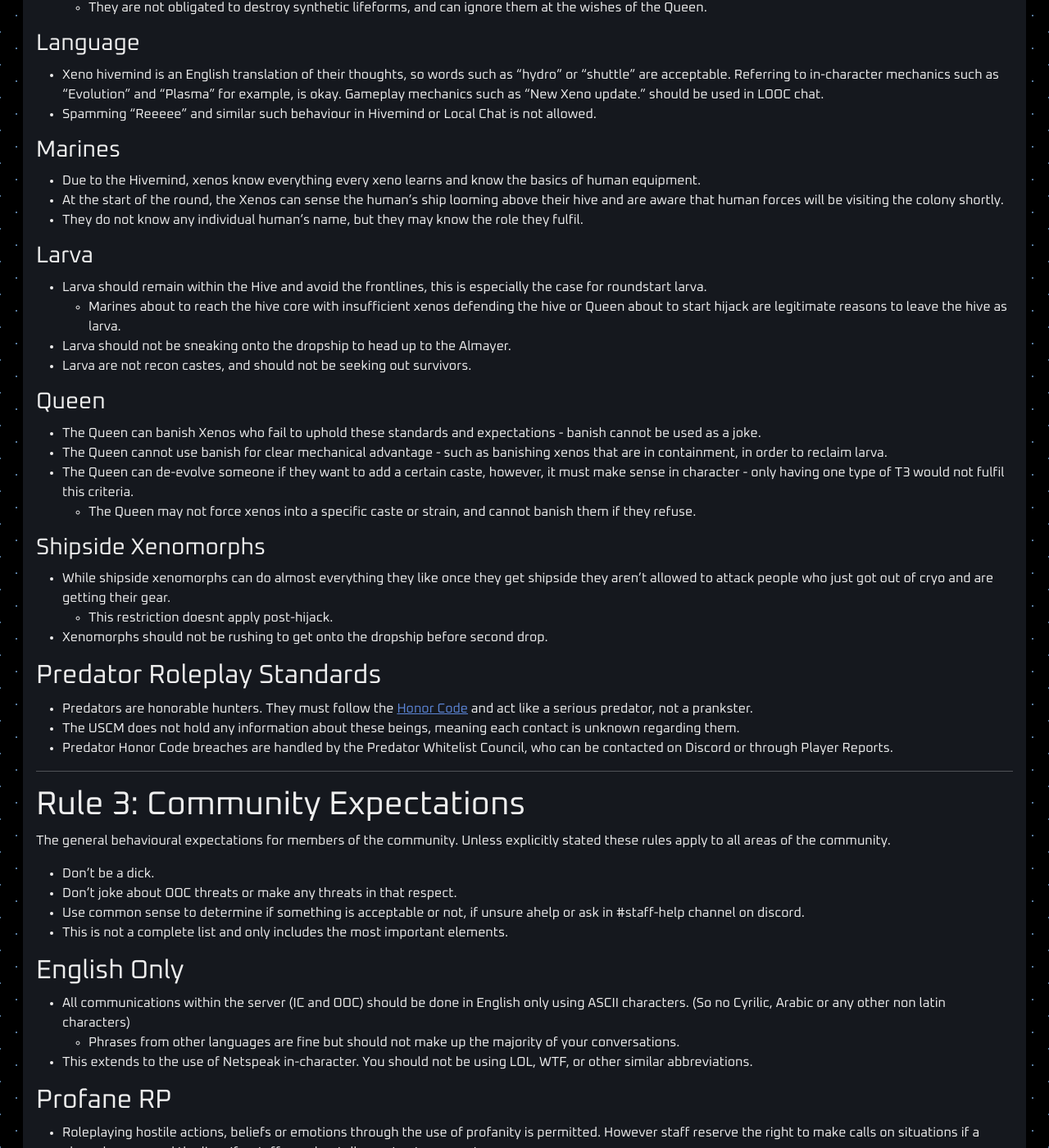
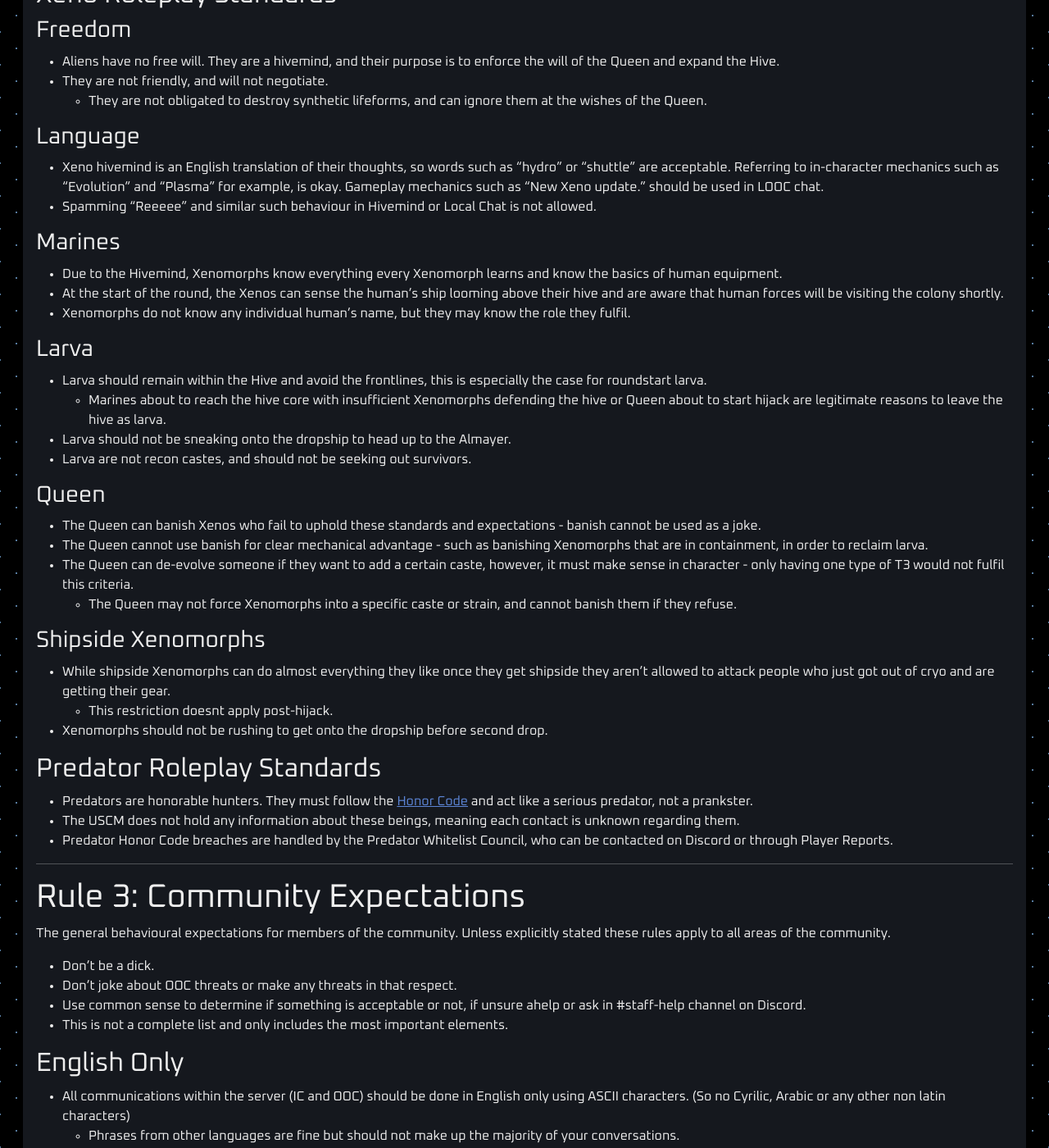
Before and after one commit to cmss13-devs/web, a Jekyll site: the page built from rules.md, in a window 1280 px wide and 1400 px high, scrolled down 3921 px. Shown: the whole window at 82% size. Built offline with Jekyll 4.4.1, drawn with Linux system fonts in a browser that asks for light colours; some of the changed text lies outside the part shown.

Commit message:
Update rules.md

```diff
--- a/rules.md
+++ b/rules.md
@@ -103,14 +105,14 @@
 
 - Synthetics are cold and do not feel emotions as strongly as humans, though they may fake them. They serve the USCM and may not turn against them. Synthetics must adhere to the [Synthetic Programming and Guidelines](https://forum.cm-ss13.com/t/synthetic-programming-and-guidelines).
 - Synthetic Survivors have altered Programming which can also be found there.
-- Synthetic Guideline breaches are dealt with by the Synthetic Whitelist Council, who can be contacted on discord or through Player Reports.
+- Synthetic Guideline breaches are dealt with by the Synthetic Whitelist Council, who can be contacted on Discord or through Player Reports.
 
 ### Survivors
 
-- Survivors have more leeway than marines with their mental stability due to the trauma they may have experienced during the xenomorph attack. They may be suffering PTSD, paranoia or similar conditions for roleplaying purposes.
+- Survivors have more leeway than marines with their mental stability due to the trauma they may have experienced during the Xenomorph attack. They may be suffering PTSD, paranoia or similar conditions for roleplaying purposes. This is not reason enough for Survivors to ignore Rule 10.
 - Survivors may NOT be hostile unless they have been spawned as hostile survivors (CLF) - see [Hostile Factions](#hostile-factions).
   - Hostile survivors cannot attempt to harm other survivors.
-- Survivors should not be rushing to attack the hive before the roundstart xenos have had a chance to evolve.
+- Survivors cannot kill roundstart larvas before the larvas have had a chance to evolve. Larvas can evolve after approximately 60 seconds from roundstart.
 
 ### Command
 
@@ -151,27 +154,27 @@
 
 ### Marines
 
-- Due to the Hivemind, xenos know everything every xeno learns and know the basics of human equipment.
+- Due to the Hivemind, Xenomorphs know everything every Xenomorph learns and know the basics of human equipment.
 - At the start of the round, the Xenos can sense the human's ship looming above their hive and are aware that human forces will be visiting the colony shortly.
-- They do not know any individual human's name, but they may know the role they fulfil.
+- Xenomorphs do not know any individual human's name, but they may know the role they fulfil.
 
 ### Larva
 
 - Larva should remain within the Hive and avoid the frontlines, this is especially the case for roundstart larva.
-    - Marines about to reach the hive core with insufficient xenos defending the hive or Queen about to start hijack are legitimate reasons to leave the hive as larva.
+    - Marines about to reach the hive core with insufficient Xenomorphs defending the hive or Queen about to start hijack are legitimate reasons to leave the hive as larva.
 - Larva should not be sneaking onto the dropship to head up to the Almayer.
 - Larva are not recon castes, and should not be seeking out survivors.
 
 ### Queen
 
 - The Queen can banish Xenos who fail to uphold these standards and expectations - banish cannot be used as a joke.
-- The Queen cannot use banish for clear mechanical advantage - such as banishing xenos that are in containment, in order to reclaim larva.
+- The Queen cannot use banish for clear mechanical advantage - such as banishing Xenomorphs that are in containment, in order to reclaim larva.
 - The Queen can de-evolve someone if they want to add a certain caste, however, it must make sense in character - only having one type of T3 would not fulfil this criteria.
-    - The Queen may not force xenos into a specific caste or strain, and cannot banish them if they refuse.
+    - The Queen may not force Xenomorphs into a specific caste or strain, and cannot banish them if they refuse.
 
 ### Shipside Xenomorphs
 
-- While shipside xenomorphs can do almost everything they like once they get shipside they aren't allowed to attack people who just got out of cryo and are getting their gear.
+- While shipside Xenomorphs can do almost everything they like once they get shipside they aren't allowed to attack people who just got out of cryo and are getting their gear.
     - This restriction doesnt apply post-hijack.
 - Xenomorphs should not be rushing to get onto the dropship before second drop.
 
@@ -188,7 +191,7 @@
 The general behavioural expectations for members of the community. Unless explicitly stated these rules apply to all areas of the community.
 - Don't be a dick.
 - Don't joke about OOC threats or make any threats in that respect.
-- Use common sense to determine if something is acceptable or not, if unsure ahelp or ask in #staff-help channel on discord.
+- Use common sense to determine if something is acceptable or not, if unsure ahelp or ask in #staff-help channel on Discord.
 - This is not a complete list and only includes the most important elements.
 
 ## English Only
@@ -271,8 +274,8 @@
 - Using fuel tanks as explosive traps by acid spitting.
 
 Examples of Exploits:
-- Banishing xenos on the Almayer so they can be killed for free larva.
-- Banishing AFK xenos to reclaim larva.
+- Banishing Xenomorphs on the Almayer so they can be killed for free larva.
+- Banishing AFK Xenomorphs to reclaim larva.
 - Placing Acid traps so they can be triggered from behind walls.
 
 ---
@@ -286,17 +289,17 @@
 Not Metagaming:
 - Xenos destroying colony assets prior to Marine landing, such as APCs, lights, vendors, etc.
 - Xenos & Marines building traps to catch and kill the other side.
-- Shipside xenos attacking critical equipment like the tcomms or OB APCs.
+- Shipside Xenomorphs attacking critical equipment like the tcomms or OB APCs.
 - Marines killing themselves after becoming infected or captured by the Xenos.
 
 Examples of Metagaming:
 - Xenos sitting next to the dropship landing pad to attack right as the Marines open the doors.
 - Xenos melting every colony wall in a specific location to remove a building/defensive point.
-- Xenos walling in marine or xeno bodies with the primary purpose being to prevent recovery.
+- Xenos walling in marine or Xenomorph bodies with the primary purpose being to prevent recovery.
 - Killing, or otherwise denying capture of, monkeys/neaera/ETC. as survivor before marines land.
     - This is a rulebreak because of the disproportionate impact this has on roundstart balance.
 - Surrounding a comms tower entirely with reinforced walls to prevent Xenos attacking it without T3s.
-    - Walls can be used to cover most of the tower, however there must remain access for other xenos IE barricades.
+    - Walls can be used to cover most of the tower, however there must remain access for other Xenomorphs IE barricades.
 
 ## Metacommunication
 
```
Also changed, not shown: other parts of rules.md (+6 -3 lines).
